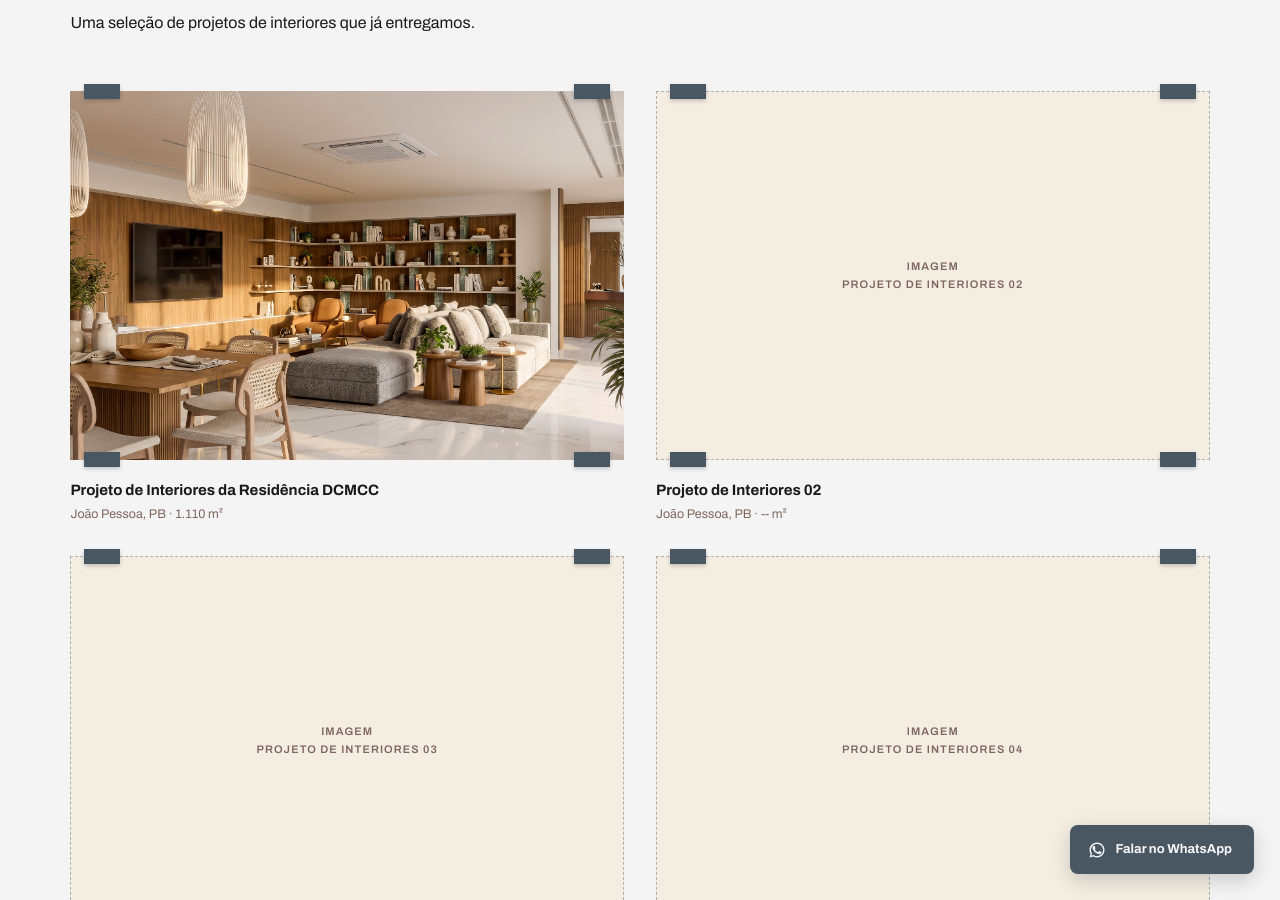
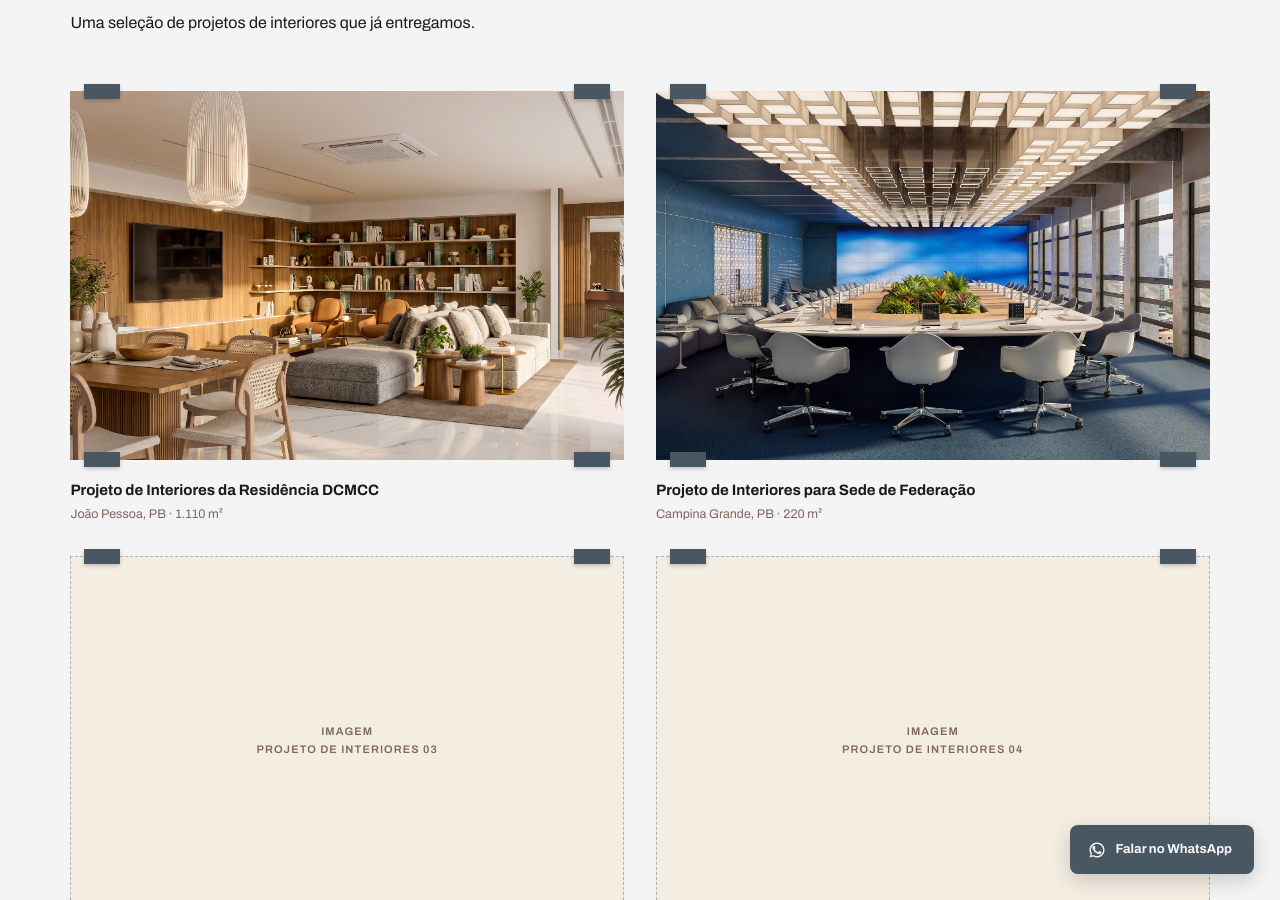
Before and after one commit to cidclementino/projetos-odisse, a Jekyll site: the page built from interiores/index.html, in a window 1280 px wide and 900 px high, scrolled down 1858 px. Built offline with Jekyll 4.4.1, drawn with Linux system fonts in a browser that asks for light colours.

Commit message:
Update interiores_legendas.yml

```diff
--- a/_data/interiores_legendas.yml
+++ b/_data/interiores_legendas.yml
@@ -4,10 +4,10 @@ projetos:
     metragem: "1.110 m²"
     imagem: "Residência-DCMCC-003.jpg"
 
-  - nome: "Projeto de Interiores 02"
-    localizacao: "João Pessoa, PB"
-    metragem: "-- m²"
-    imagem: ""
+  - nome: "Projeto de Interiores para Sede de Federação"
+    localizacao: "Campina Grande, PB"
+    metragem: "220 m²"
+    imagem: "escritorio-fiep-002.jpg"
 
   - nome: "Projeto de Interiores 03"
     localizacao: "João Pessoa, PB"
```
